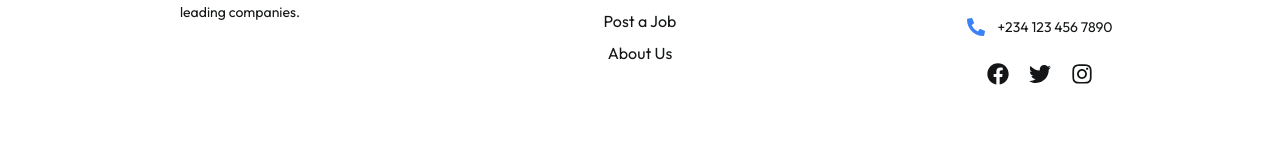
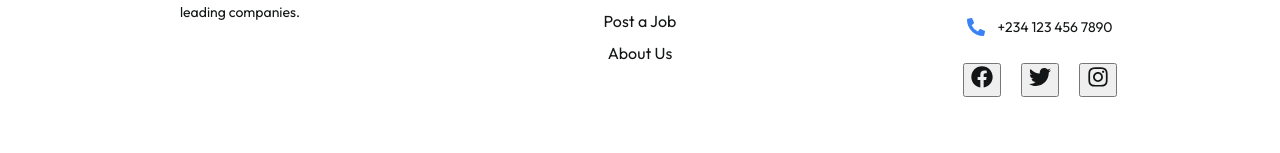
Before and after one commit to Sheismargret/COS-Group-2, a React (Create React App) app in the folder frontend/: page / in a window 1280 px wide. Shown: the part 2832-2985 px from the top of the page. Built offline with nearby package versions, Linux system fonts and the light colour scheme; no server answers.

Commit message:
frontend deployment resolution

```diff
--- a/frontend/src/components/Footer.js
+++ b/frontend/src/components/Footer.js
@@ -43,9 +43,9 @@ const Footer = () => {
 
           {/* Social Media Row */}
           <div className="social-links-row">
-             <a href="https://facebook.com" className="social-media-link" aria-label="Facebook"><FaFacebook /></a>
-             <a href="https://twitter.com" className="social-media-link" aria-label="Twitter"><FaTwitter /></a>
-             <a href="https://instagram.com" className="social-media-link" aria-label="Instagram"><FaInstagram /></a>
+             <button type="button" className="social-media-link" aria-label="Facebook" onClick={() => window.open('https://facebook.com', '_blank', 'noopener,noreferrer')}><FaFacebook /></button>
+             <button type="button" className="social-media-link" aria-label="Twitter" onClick={() => window.open('https://twitter.com', '_blank', 'noopener,noreferrer')}><FaTwitter /></button>
+             <button type="button" className="social-media-link" aria-label="Instagram" onClick={() => window.open('https://instagram.com', '_blank', 'noopener,noreferrer')}><FaInstagram /></button>
           </div>
         </div>
 
--- a/frontend/src/pages/Profile.js
+++ b/frontend/src/pages/Profile.js
@@ -96,7 +96,7 @@ function Profile() {
             <div className="pau-project-box">
               <div className="pau-project-header">
                 <h4 className="pau-project-title">PAU Connect — Job Portal Platform</h4>
-                <a href="https://github.com" className="pau-project-link" aria-label="Project link"><FaExternalLinkAlt /></a>
+                <button type="button" className="pau-project-link" aria-label="Project link" onClick={() => window.open('https://github.com', '_blank', 'noopener,noreferrer')}><FaExternalLinkAlt /></button>
               </div>
               <p className="pau-bio-text">
                 Collaborating with group mates to develop a feature-rich talent platform using React and advanced CSS configurations.
```
